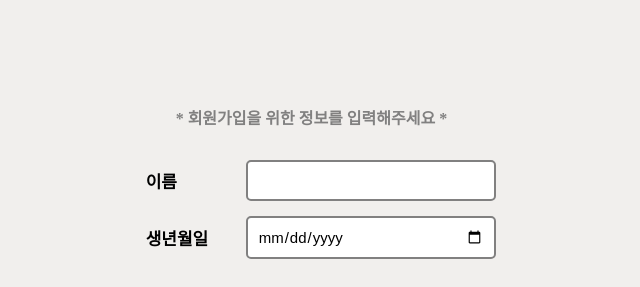
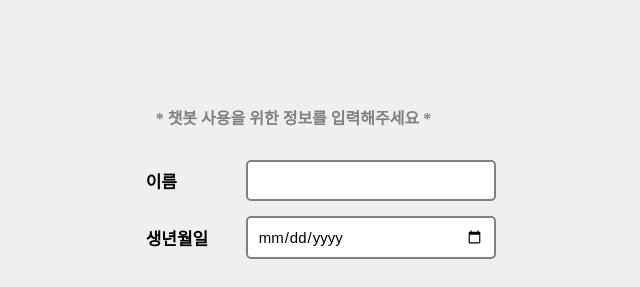
Before and after one commit to FutureandKim/counselor_chatBot, a Django app: page /joinPage.html in a window 1280 px wide. Shown: the part 192-479 px from the top of the page, without its empty margins (319-959 px from the left). Run offline with Django 4.2, Linux system fonts and the light colour scheme.

Commit message:
회원가입 페이지 수정

```diff
--- a/chatBot/static/css/joinPage.css
+++ b/chatBot/static/css/joinPage.css
@@ -16,7 +16,7 @@ form {
 }
 
 .title{
-    padding: 10px 30px;
+    padding: 10px 10px;
     align-items: center;
     color:#818080;
 
--- a/chatBot/templates/joinPage/joinPage.html
+++ b/chatBot/templates/joinPage/joinPage.html
@@ -11,7 +11,7 @@
             <div class = "personal">
                 <form>
                     <div class ="title">
-                        <h4>* 회원가입을 위한 정보를 입력해주세요 *</h4>
+                        <h4>* 챗봇 사용을 위한 정보를 입력해주세요 *</h4>
                     </div>
                     <div class = "nameBirth">
                         <label>이름 </label>
```
